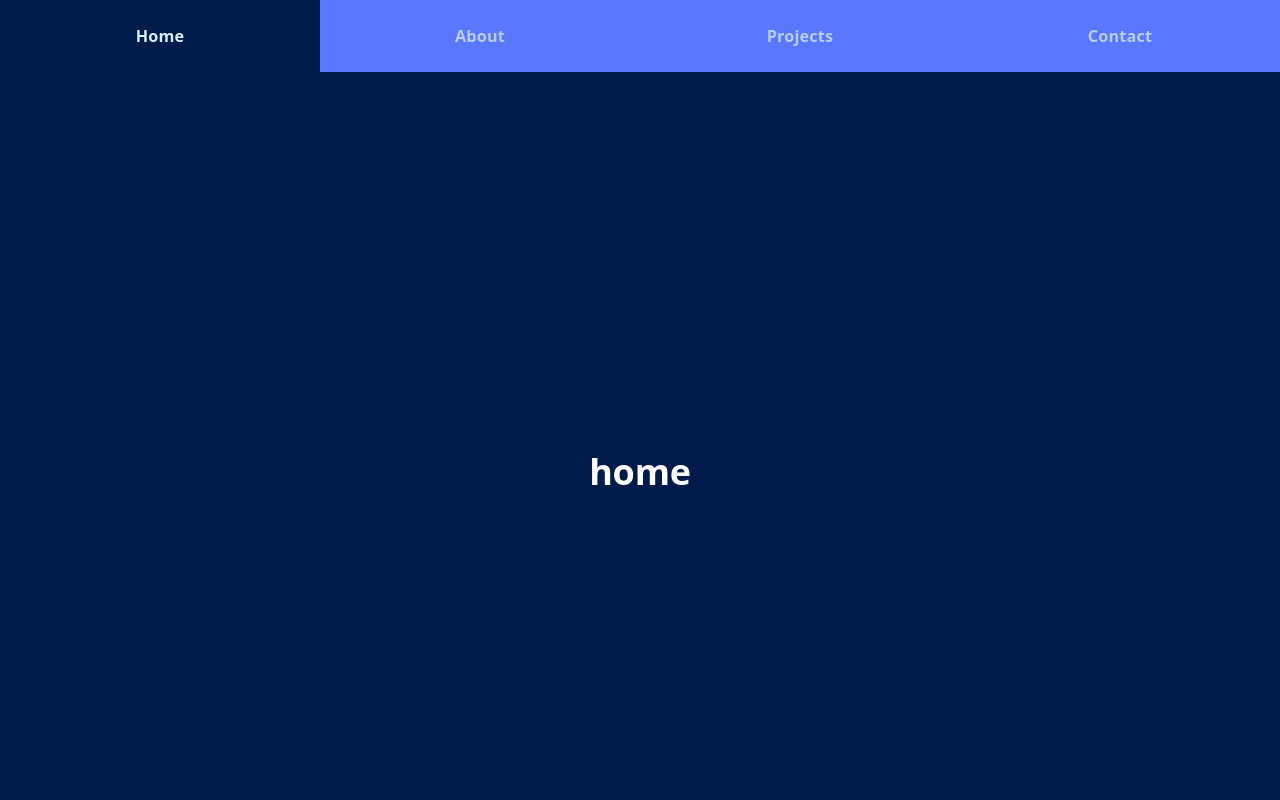
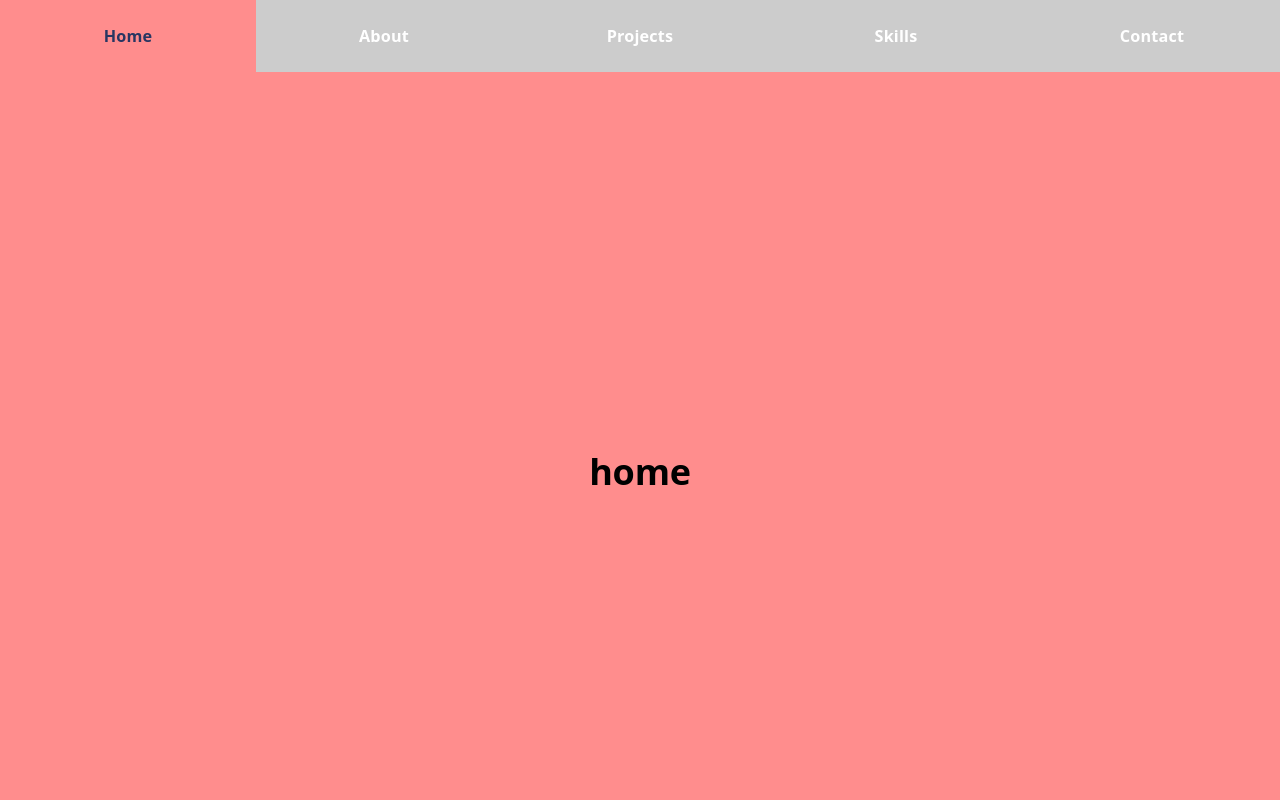
Before and after one commit to bjwirgau/react-portfolio, a React (Vite) app: page / in a window 1280 px wide. Shown: the top 800 px of the page. Built offline with nearby package versions, Linux system fonts and the light colour scheme.

Commit message:
Update header and scrolling styling so that each section matches the header color as you scroll

```diff
--- a/src/App.jsx
+++ b/src/App.jsx
@@ -1,16 +1,20 @@
 import Header from './components/Header/Header.jsx'
+import Section from "./components/Section/Section.jsx";
+import ProgressBar from "./components/Progress/ProgressBar.jsx";
 import './App.css'
-import Section from "./components/Section/Section.jsx";
 
 function App() {
 
   return (
     <>
       <Header />
-      <Section sectionId="home"/>
-      <Section sectionId="about"/>
-      <Section sectionId="projects"/>
-      <Section sectionId="contact"/>
+      <div className="sections-container">
+        <Section sectionId="home"/>
+        <Section sectionId="about"/>
+        <Section sectionId="projects"/>
+        <Section sectionId="skills"/>
+        <Section sectionId="contact"/>
+      </div>
     </>
   )
 }
--- a/src/components/Header/Header.css
+++ b/src/components/Header/Header.css
@@ -74,10 +74,39 @@
     background-color 180ms ease;
 }
 
+.site-header__links a:not(.site-header__link--active) {
+  background: #ccc;
+  color: #fff;
+}
+
 .site-header__links a:hover,
-.site-header__links a.site-header__link--active {
+.site-header__links a.site-header__link--active.site-header__link--home {
   color: var(--accent);
-  background: var(--accent-bg);
+  background: var(--section-color__home);
+}
+
+.site-header__links a:hover,
+.site-header__links a.site-header__link--active.site-header__link--about {
+  color: var(--accent);
+  background: var(--section-color__about);
+}
+
+.site-header__links a:hover,
+.site-header__links a.site-header__link--active.site-header__link--projects {
+  color: var(--accent);
+  background: var(--section-color__projects);
+}
+
+.site-header__links a:hover,
+.site-header__links a.site-header__link--active.site-header__link--skills {
+  color: var(--accent);
+  background: var(--section-color__skills);
+}
+
+.site-header__links a:hover,
+.site-header__links a.site-header__link--active.site-header__link--contact {
+  color: var(--accent);
+  background: var(--section-color__contact);
 }
 
 .site-header__brand:focus-visible,
--- a/src/components/Header/Header.jsx
+++ b/src/components/Header/Header.jsx
@@ -5,6 +5,7 @@ const navItems = [
   { label: 'Home', href: '#home' },
   { label: 'About', href: '#about' },
   { label: 'Projects', href: '#projects' },
+  { label: 'Skills', href: '#skills' },
   { label: 'Contact', href: '#contact' },
 ]
 
@@ -13,37 +14,32 @@ function Header() {
 
   useEffect(() => {
     const sectionIds = navItems.map(({ href }) => href.slice(1))
-    const sections = sectionIds
-      .map((sectionId) => document.getElementById(sectionId))
-      .filter(Boolean)
-    const visibility = new Map()
+    const headerOffset = 72
 
-    const observer = new IntersectionObserver(
-      (entries) => {
-        entries.forEach((entry) => {
-          visibility.set(entry.target.id, entry.intersectionRatio)
-        })
+    const updateActiveSection = () => {
+      const nextActiveSection = sectionIds.reduce((currentSection, sectionId) => {
+        const sectionElement = document.getElementById(sectionId)
 
-        const mostVisibleSection = sectionIds.reduce((mostVisible, sectionId) => {
-          const mostVisibleRatio = visibility.get(mostVisible) ?? 0
-          const sectionRatio = visibility.get(sectionId) ?? 0
+        if (!sectionElement) {
+          return currentSection
+        }
 
-          return sectionRatio > mostVisibleRatio ? sectionId : mostVisible
-        }, sectionIds[0])
+        const sectionTop = sectionElement.getBoundingClientRect().top
 
-        if ((visibility.get(mostVisibleSection) ?? 0) > 0) {
-          setActiveSection(mostVisibleSection)
-        }
-      },
-      {
-        rootMargin: '-72px 0px 0px',
-        threshold: [0, 0.25, 0.5, 0.75, 1],
-      },
-    )
+        return sectionTop <= headerOffset ? sectionId : currentSection
+      }, sectionIds[0])
 
-    sections.forEach((section) => observer.observe(section))
+      setActiveSection(nextActiveSection)
+    }
 
-    return () => observer.disconnect()
+    updateActiveSection()
+    window.addEventListener('scroll', updateActiveSection, { passive: true })
+    window.addEventListener('resize', updateActiveSection)
+
+    return () => {
+      window.removeEventListener('scroll', updateActiveSection)
+      window.removeEventListener('resize', updateActiveSection)
+    }
   }, [])
 
   return (
@@ -56,7 +52,7 @@ function Header() {
             return (
               <li key={label}>
                 <a
-                  className={isActive ? 'site-header__link--active' : undefined}
+                  className={isActive ? 'site-header__link--active site-header__link--' + label.toLowerCase() : undefined}
                   href={href}
                   aria-current={isActive ? 'location' : undefined}
                 >
--- /dev/null
+++ b/src/components/Progress/ProgressBar.jsx
@@ -0,0 +1,46 @@
+import { useState, useEffect } from 'react';
+
+export default function ProgressBar() {
+  const [progress, setProgress] = useState(0);
+
+  useEffect(() => {
+    const handleScroll = () => {
+      const totalScrollTop = window.scrollY;
+      const totalScrollHeight = document.documentElement.scrollHeight - window.innerHeight;
+
+      if (totalScrollHeight > 0) {
+        const percentage = (totalScrollTop / totalScrollHeight) * 100;
+        setProgress(percentage);
+      }
+    }
+
+    window.addEventListener('scroll', handleScroll);
+
+    return () => window.removeEventListener('scroll', handleScroll);
+  })
+
+  const styles = {
+    container: {
+      position: 'fixed',
+      top: 0,
+      left: 0,
+      right: 0,
+      width: '100%',
+      height: '4px',
+      backgroundColor: '#e0e0e0',
+      zIndex: 1000,
+    },
+    bar: {
+      height: '100%',
+      width: `${progress}%`,
+      backgroundColor: '#fd0000',
+      transition: 'width 0.1s ease-out',
+    }
+  }
+
+  return (
+    <div style={styles.container}>
+      <div style={styles.bar} />
+    </div>
+  )
+}
--- a/src/components/Section/Section.css
+++ b/src/components/Section/Section.css
@@ -1,14 +1,33 @@
 .section__content {
-    background: var(--accent-bg);
     height: 100vh;
     display: flex;
     justify-content: center;
     align-items: center;
 }
 
+.section__content--home {
+    background: var(--section-color__home);
+}
+
+.section__content--about {
+    background: var(--section-color__about);
+}
+
+.section__content--projects {
+    background: var(--section-color__projects);
+}
+
+.section__content--skills {
+    background: var(--section-color__skills);
+}
+
+.section__content--contact {
+    background: var(--section-color__contact);
+}
+
 h2 {
     font-size: 2rem;
     font-weight: 700;
-    color: #fff;
+    color: #000000;
     margin: 0;
 }
--- a/src/components/Section/Section.jsx
+++ b/src/components/Section/Section.jsx
@@ -1,8 +1,12 @@
 import './Section.css'
 
 function Section({ sectionId }) {
+  function getSectionClass() {
+    return `section__content section__content--${sectionId}`
+  }
+
   return (
-    <section id={sectionId} className="section__content">
+    <section id={sectionId} className={getSectionClass()}>
       <h2>{sectionId}</h2>
     </section>
   )
--- a/src/index.css
+++ b/src/index.css
@@ -1,12 +1,12 @@
 :root {
   --text: #b7cdea;
   --text-h: #08060d;
-  --bg: #5978ff;
+  --bg: #ffffff;
   --border: #e5e4e7;
   --code-bg: #f4f3ec;
-  --accent: #cff1ff;
-  --accent-bg: rgb(0 26 73);
-  --accent-border: rgba(170, 59, 255, 0.5);
+  --accent: #283662;
+  --accent-bg: rgb(255 255 255);
+  --accent-border: rgb(0 0 0 / 0.5);
   --social-bg: rgba(244, 243, 236, 0.5);
   --shadow:
     rgba(0, 0, 0, 0.1) 0 10px 15px -3px, rgba(0, 0, 0, 0.05) 0 4px 6px -2px;
@@ -14,6 +14,12 @@
   --sans: system-ui, 'Segoe UI', Roboto, sans-serif;
   --heading: system-ui, 'Segoe UI', Roboto, sans-serif;
   --mono: ui-monospace, Consolas, monospace;
+
+  --section-color__home: #ff8d8d;
+  --section-color__about: #8d8dff;
+  --section-color__projects: #8dff8d;
+  --section-color__skills: #fffd8d;
+  --section-color__contact: #ff8dff;
 
   font: 18px/145% var(--sans);
   letter-spacing: 0.18px;
```
Also changed, not shown: src/components/Progress/Progress.module.css (added).
